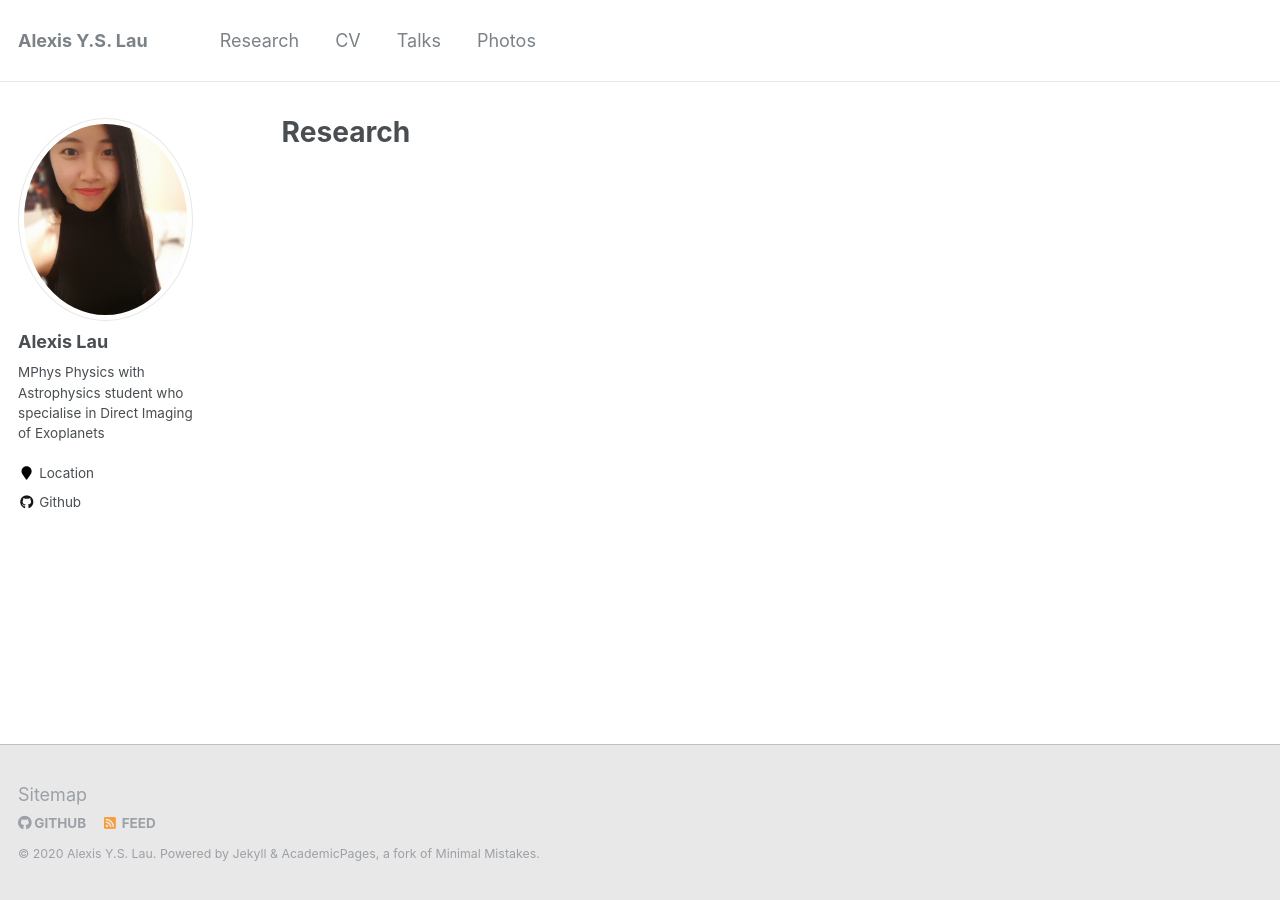
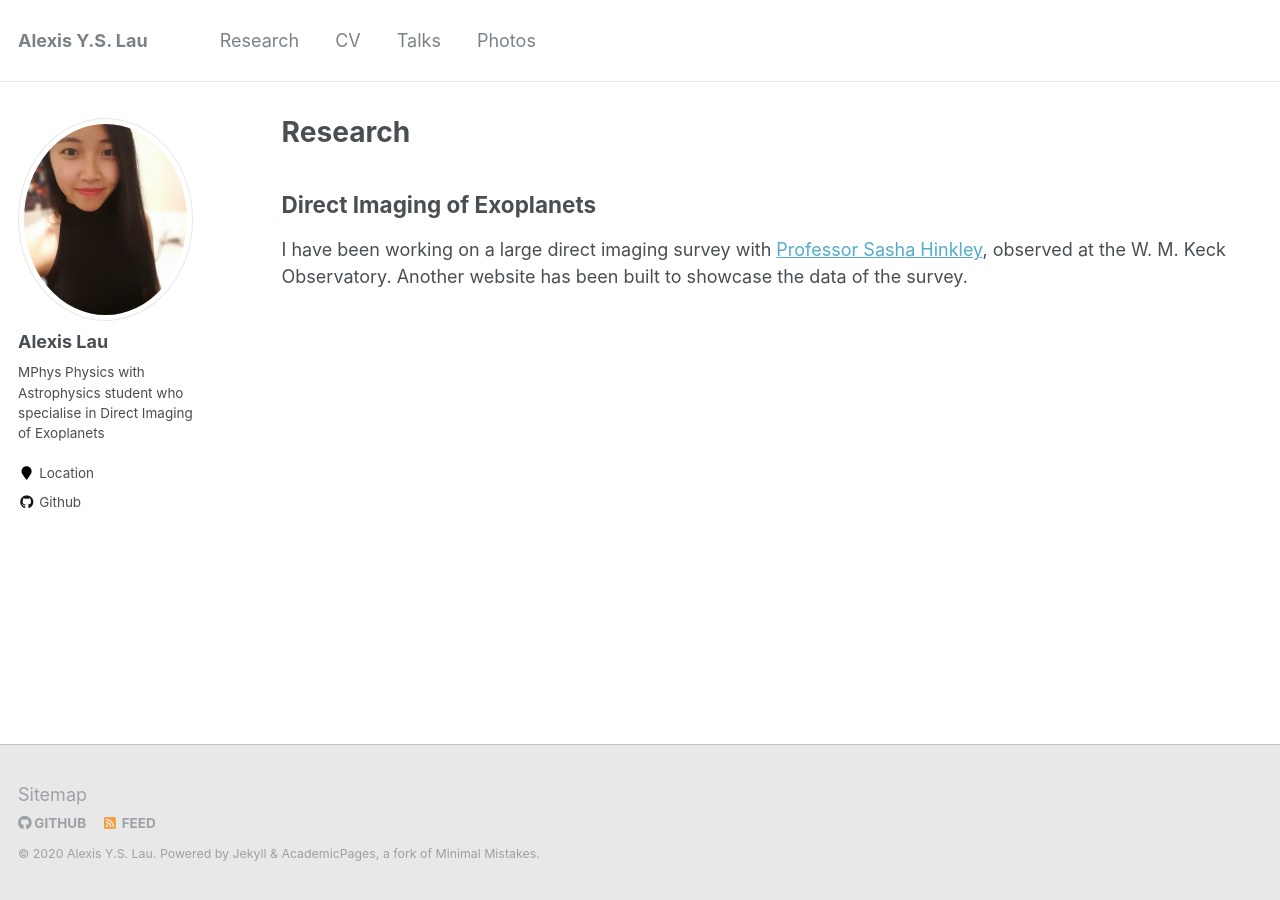
Before and after one commit to alexisyslau/_alexislau.github.io, a Jekyll site: the page built from _pages/publications.md, in a window 1280 px wide. Built offline with Jekyll 4.4.1, drawn with Linux system fonts in a browser that asks for light colours.

Commit message:
Added DI session

```diff
--- a/_pages/publications.md
+++ b/_pages/publications.md
@@ -14,3 +14,6 @@ author_profile: true
 {% for post in site.publications reversed %}
   {% include archive-single.html %}
 {% endfor %}
+
+## Direct Imaging of Exoplanets
+I have been working on a large direct imaging survey with [Professor Sasha Hinkley](https://emps.exeter.ac.uk/physics-astronomy/staff/sh573), observed at the W. M. Keck Observatory. Another website has been built to showcase the data of the survey.
```
